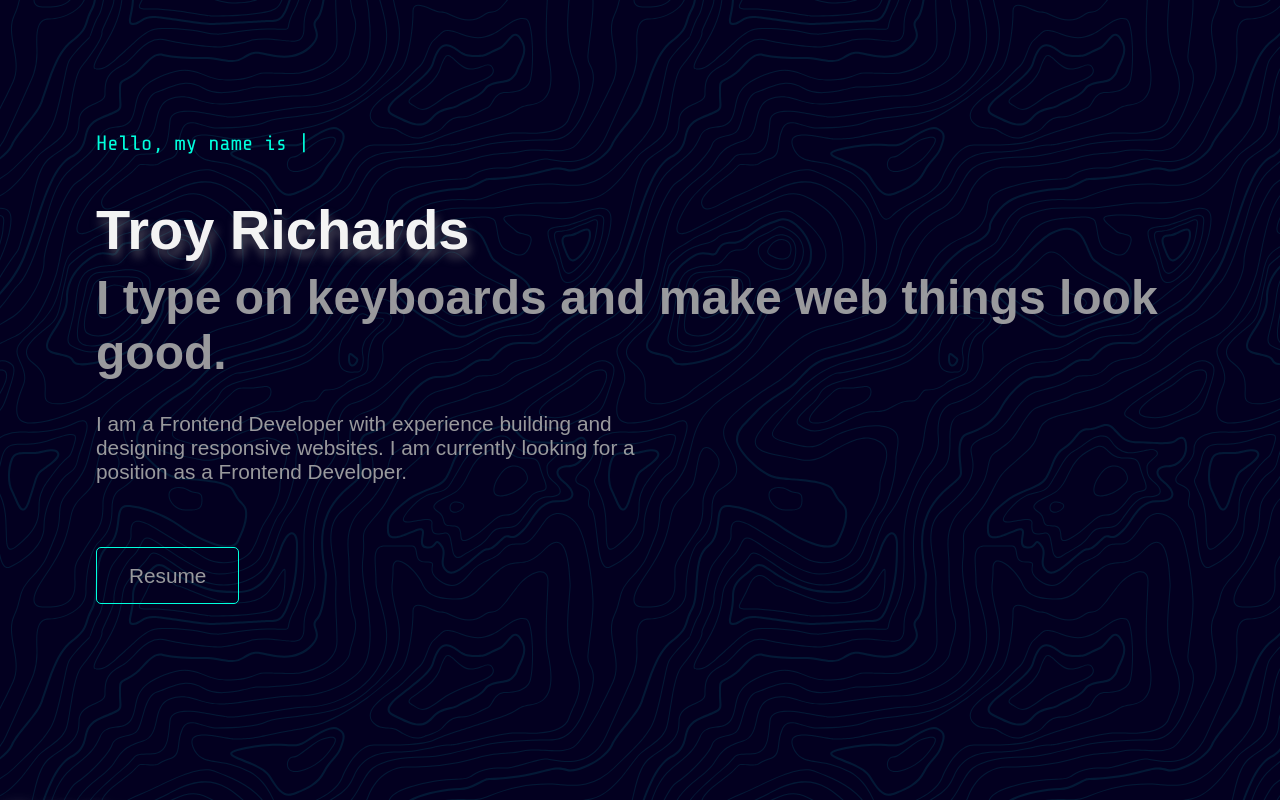
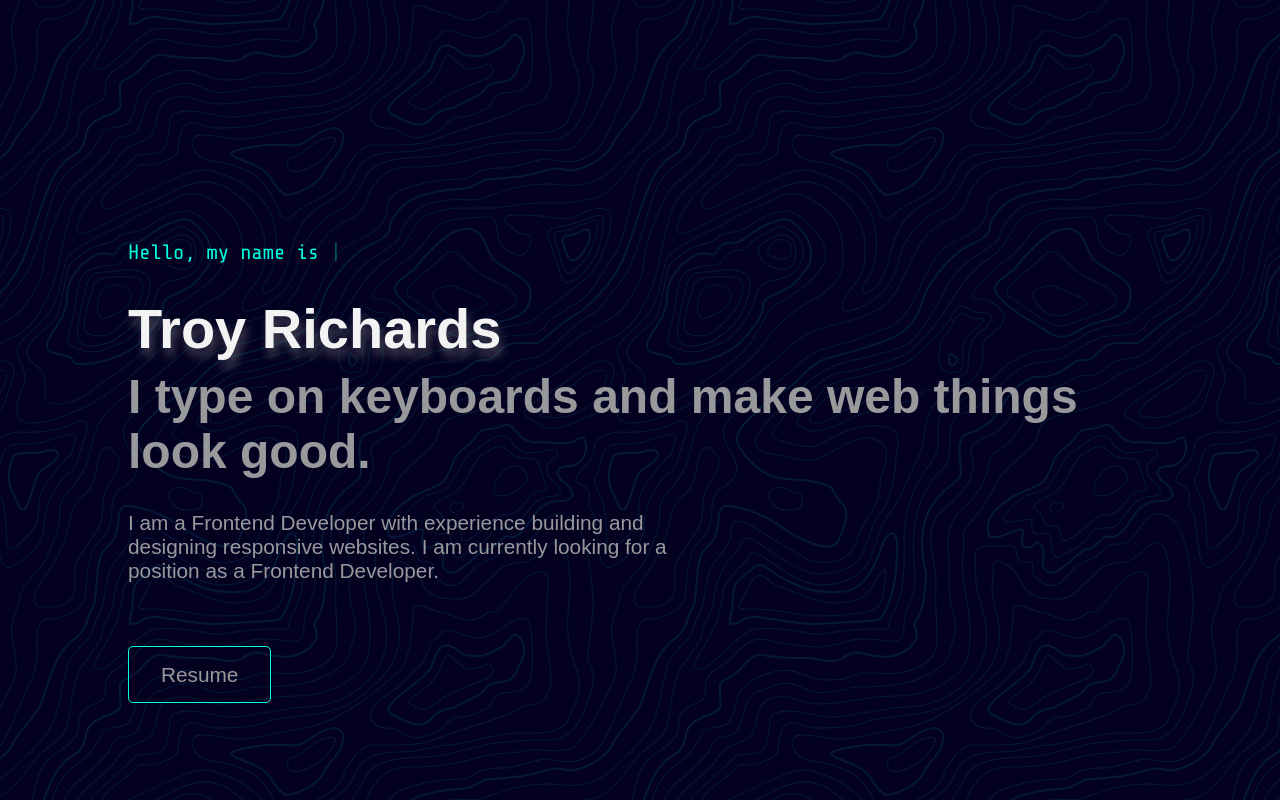
Before and after one commit to TroyRichardsDA/Portfolio-React-Revamp, a React (Create React App) app: page / in a window 1280 px wide. Shown: the top 800 px of the page. Built offline with nearby package versions, Linux system fonts and the light colour scheme.

Commit message:
Hero Styled Comps Complete

```diff
--- a/src/Components/About/AboutStyles.js
+++ b/src/Components/About/AboutStyles.js
@@ -0,0 +1,2 @@
+import styled from "styled-components";
+import { tablet, desktop } from "../../responsive";
--- a/src/Components/Contact/ContactStyles.js
+++ b/src/Components/Contact/ContactStyles.js
@@ -1 +1,2 @@
 import styled from "styled-components";
+import { tablet, desktop } from "../../responsive";
--- a/src/Components/Footer/FooterStyles.js
+++ b/src/Components/Footer/FooterStyles.js
@@ -1 +1,2 @@
 import styled from "styled-components";
+import { tablet, desktop } from "../../responsive";
--- a/src/Components/Header/Header.js
+++ b/src/Components/Header/Header.js
@@ -1,4 +1,12 @@
-import { Container } from "./HeaderStyles";
+import {
+  Container,
+  Greeting,
+  HeroDesc,
+  HeroHeading,
+  HeroResume,
+  Name,
+  Wrapper,
+} from "./HeaderStyles";
 
 export default function Header() {
   let greeting = ["Hello, my name is "];
@@ -7,8 +15,7 @@ export default function Header() {
 
   function typewriter() {
     document.getElementById("message").innerHTML =
-      greeting[0].substring(0, textPos) +
-      "<span class='animate-pulse'>|</span>";
+      greeting[0].substring(0, textPos) + "<span class='blicker'>|</span>";
 
     if (textPos++ != greeting[0].length) setTimeout(typewriter, speed);
   }
@@ -17,30 +24,26 @@ export default function Header() {
 
   return (
     <Container>
-      <div id="header" className="header-content">
-        <p id="message" className="greeting">
-          {greeting}
-        </p>
-        <h2 className="name">
-          <span>T</span>roy <span>R</span>ichards
-        </h2>
-        <h1 className="hero-header">
+      <Wrapper>
+        <Greeting id="message">{greeting}</Greeting>
+        <Name>Troy Richards</Name>
+        <HeroHeading>
           {" "}
           I type on keyboards and make web things look good.
-        </h1>
-        <p className="hero-desc">
+        </HeroHeading>
+        <HeroDesc>
           I am a Frontend Developer with experience building and designing
           responsive websites. I am currently looking for a position as a
           Frontend Developer.
-        </p>
-        <a
+        </HeroDesc>
+        <HeroResume
           href={require("../../Resume/resume-file.pdf")}
           target="_blank"
           className="header-resume"
         >
           Resume
-        </a>
-      </div>
+        </HeroResume>
+      </Wrapper>
     </Container>
   );
 }
--- a/src/Components/Header/HeaderStyles.js
+++ b/src/Components/Header/HeaderStyles.js
@@ -1,8 +1,111 @@
 import styled from "styled-components";
+import { tablet, desktop } from "../../responsive";
 
 const Container = styled.header`
-  width: 85%;
+  width: 80%;
   margin: 0 auto;
+
+  display: flex;
+  justify-content: center;
+  align-items: center;
+  min-height: 100vh;
+
+  ${tablet({
+    marginTop: "4rem",
+  })}
 `;
 
-export { Container };
+const Wrapper = styled.div``;
+
+const Greeting = styled.p`
+  color: var(--highlightColor);
+  font-family: var(--fnt-tech);
+  font-size: 0.9rem;
+
+  ${tablet({
+    fontSize: "1rem",
+  })}
+
+  ${desktop({
+    fontSize: "1.3rem",
+  })}
+`;
+
+const Name = styled.h1`
+  opacity: 0;
+  margin-top: 20px;
+  text-shadow: 3px 8px 10px rgba(136, 136, 136, 0.507);
+  font-size: 2rem;
+  color: var(--BrighterText);
+  animation: load 2s forwards 1.5s;
+
+  ${tablet({
+    fontSize: "3rem",
+  })}
+
+  ${desktop({
+    paddingTop: ".2em",
+    fontSize: "3.5rem",
+  })}
+`;
+
+const HeroHeading = styled.h2`
+  opacity: 0;
+  font-size: 2rem;
+  margin-top: 0.5rem;
+  animation: load 2s ease forwards 2.3s;
+
+  ${tablet({
+    fontSize: "2.5rem",
+  })}
+
+  ${desktop({
+    fontSize: "3rem",
+  })}
+`;
+
+const HeroDesc = styled.p`
+  opacity: 0;
+  animation: load 2s ease forwards 2.3s;
+  margin-top: 2rem;
+  margin-bottom: 5rem;
+
+  ${tablet({
+    maxWidth: "540px",
+    marginTop: "3rem",
+  })}
+
+  ${desktop({
+    fontSize: "1.3rem",
+    marginTop: "2rem",
+  })}
+`;
+
+const HeroResume = styled.a`
+  opacity: 0;
+  border: 1px solid var(--highlightColor);
+  color: var(--mainTextColor);
+  padding: 1rem 2rem;
+  border-radius: 5px;
+  transition: all 0.5s;
+  animation: load 2s ease forwards 2.3s;
+
+  &:hover {
+    border: 1px solid var(--dimHighlightColor);
+    color: var(--highlightColor);
+  }
+
+  ${desktop({
+    fontSize: "1.3rem",
+  })}
+`;
+
+export {
+  Container,
+  Greeting,
+  Wrapper,
+  Name,
+  HeroHeading,
+  HeroDesc,
+  HeroResume,
+};
--- a/src/Components/Navbar/NavStyles.js
+++ b/src/Components/Navbar/NavStyles.js
@@ -4,7 +4,7 @@ import { desktop, tablet } from "../../responsive";
 const Container = styled.nav`
   background: linear-gradient(
     0deg,
-    rgba(0, 0, 0, 0) 25%,
+    rgba(0, 0, 0, 0) 50%,
     rgba(0, 0, 0, 1) 100%
   );
   width: 100%;
@@ -16,7 +16,7 @@ const Container = styled.nav`
   opacity: 0;
 
   transition: top 0.7s;
-  animation: load 2.5s ease forwards 1s;
+  animation: load 2s ease forwards 1s;
   backdrop-filter: blur(4px);
   -webkit-backdrop-filter: blur(4px);
 
--- a/src/Components/ProjectsLeft/ProjectsLeftStyles.js
+++ b/src/Components/ProjectsLeft/ProjectsLeftStyles.js
@@ -1,4 +1,5 @@
 import styled from "styled-components";
+import { tablet, desktop } from "../../responsive";
 
 const Container = styled.section``;
 
--- a/src/Components/ProjectsRight/ProjectsRightStyles.js
+++ b/src/Components/ProjectsRight/ProjectsRightStyles.js
@@ -1 +1,2 @@
 import styled from "styled-components";
+import { tablet, desktop } from "../../responsive";
--- a/src/Components/Skills/SkillsStyles.js
+++ b/src/Components/Skills/SkillsStyles.js
@@ -1,4 +1,5 @@
 import styled from "styled-components";
+import { tablet, desktop } from "../../responsive";
 
 const Container = styled.section``;
 
--- a/src/index.css
+++ b/src/index.css
@@ -24,15 +24,11 @@
 body {
   font-family: 'Raleway', sans-serif;
   color: #adadade1;
-  overflow-x: hidden;
   background-color: var(--main-BG);
   background-image: url(/src/topography.svg);
   background-attachment: fixed;
 }
 
-path {
-  fill-opacity: .1;
-}
 
 ul {
   list-style-type: none;
@@ -83,134 +79,24 @@ a {
   padding-right: 10px;
 }
 
-/*======================
-
-ScrollBar
-
-=====================*/
-
-
-
-/*======================
-
-Navbar
-
-=====================*/
-
-
-.navbar {
-  display: flex;
-  justify-content: space-between;
-  align-items: center;
-}
-
-
-#logo {
-  width: 50px;
-  height: 52px;
-  opacity: .6;
-  transition: all .5s;
-}
-
-#logo:hover {
-  opacity: 1;
-}
 
 
 
 
 
 
-.open {
-  width: 40%;
+.blicker {
+  animation: blinker 1s linear infinite;
 }
 
-.nav-item {
-  padding: 1.4em;
-  font-size: 1.2rem;
-}
-
-.nav-item a {
-  white-space: nowrap;
-  word-spacing: 5px;
-  padding: 8px;
-  transition: all .5s;
-}
-
-.nav-item a:hover {
-  color: var(--highlightColor);
-}
-
-.close-button {
-  text-align: right;
-  padding-bottom: 3rem;
-  transition: all .5;
-  cursor: pointer;
+@keyframes blinker {
+  50% {
+    opacity: 0;
+  }
 }
 
 
 
-/*======================
-
----Hero
-
-=======================*/
-
-header {
-  display: flex;
-  justify-content: center;
-  align-items: center;
-  min-height: 100vh;
-  padding-bottom: 10vh;
-}
-
-.greeting {
-  color: var(--highlightColor);
-  font-family: var(--fnt-tech);
-  font-size: 0.9rem;
-}
-
-.blicker {
-  animation: blinker 1s linear infinite;
-}
-
-/* @keyframes blinker {
-  50% {
-    opacity: 0;
-  }
-} */
-
-.name {
-  opacity: 0;
-  margin-top: 20px;
-  text-shadow: 3px 8px 10px rgba(136, 136, 136, 0.507);
-  font-size: 2rem;
-  color: var(--BrighterText);
-  animation: floatUp 2s forwards 1.5s;
-}
-
-@keyframes floatUp {
-  from {
-    transform: translate(0, 100px);
-  }
-  to {
-    opacity: 1;
-  }
-}
-
-.hero-header {
-  opacity: 0;
-  font-size: 2rem;
-  margin-top: .5rem;
-  animation: load 2.5s ease forwards 2.3s;
-}
-
-.hero-desc {
-  opacity: 0;
-  animation: load 2.5s ease forwards 2.3s;
-  margin-top: 2rem;
-  margin-bottom: 5rem;
-}
 
 @keyframes load {
   0% {
@@ -223,20 +109,8 @@ header {
 }
 
 
-.header-resume {
-  opacity: 0;
-  border: 1px solid var(--highlightColor);
-  color: var(--mainTextColor);
-  padding: 1rem 2rem;
-  border-radius: 5px;
-  transition: all .5s;
-  animation: load 2.5s ease forwards 2.3s;
-}
 
-.header-resume:hover {
-  border: 1px solid var(--dimHighlightColor);
-  color: var(--highlightColor);
-}
+
 
 
 /*=======================
@@ -627,26 +501,6 @@ Tablet
 
   ===================*/
 
-  header {
-    margin-top: 4rem;
-  }
-
-  .greeting {
-    font-size: 1rem;
-  }
-
-  .name {
-    font-size: 3rem;
-  }
-
-  .hero-header {
-    font-size: 2.5rem;
-  }
-
-  .hero-desc {
-    max-width: 540px;
-    margin-top: 3rem;
-  }
 
 
   /*=====================
@@ -857,28 +711,6 @@ Desktop
 
   ====================*/
 
-  .greeting {
-    font-size: 1.3rem;
-  }
-
-  .name {
-    padding-top: .4em ;
-    font-size: 3.5rem;
-  }
-
-  .hero-header {
-    font-size: 3rem;
-  }
-
-  .hero-desc {
-    font-size: 1.3rem;
-    margin-top: 2rem;
-  }
-
-  .header-resume {
-    font-size: 1.3rem;
-  }
-
 
   /*====================
 
```
